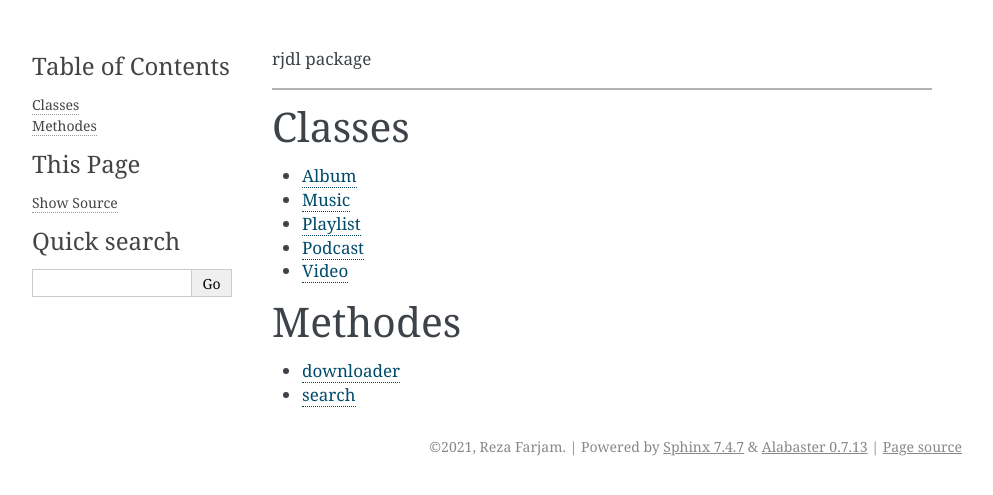
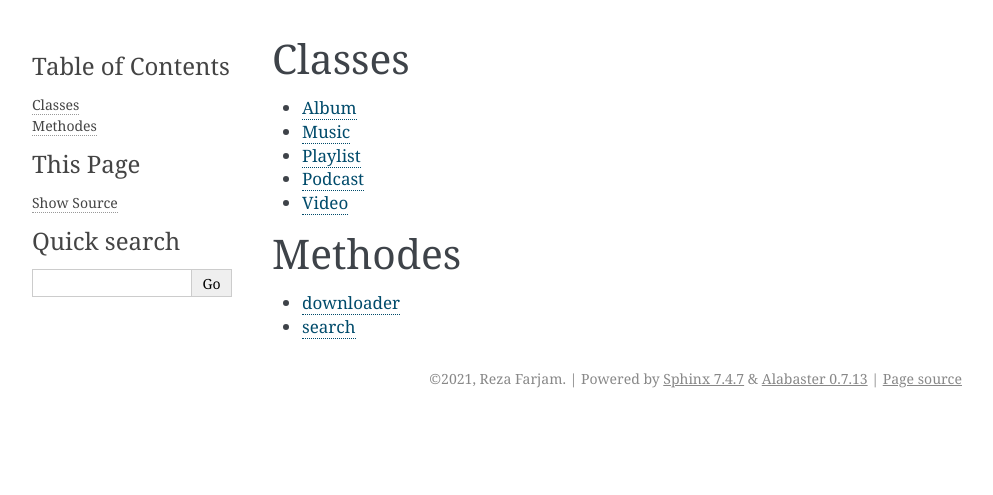
Before and after one commit to reza00farjam/rjdl, a Sphinx documentation site: the page built from docs/source/rjdl.rst, in a window 1280 px wide. Shown: the top 495 px of the page, without its empty margins (148-1141 px from the left). Built offline with Sphinx 7.4.7, drawn with Linux system fonts in a browser that asks for light colours.

Commit message:
Update rjdl.rst

```diff
--- a/docs/source/rjdl.rst
+++ b/docs/source/rjdl.rst
@@ -1,22 +1,7 @@
-rjdl package
-
-============
-
-
+Classes
+=======
 
 .. toctree::
-
-
-
-
-Classes
--------
-
-
-.. toctree::
-
-
-
     rjdl.album
     rjdl.music
     rjdl.playlist
@@ -24,7 +9,7 @@
     rjdl.video
 
 Methodes
---------
+========
 
 .. toctree::
     rjdl.downloader
```
Also changed, not shown: 1 other file.
